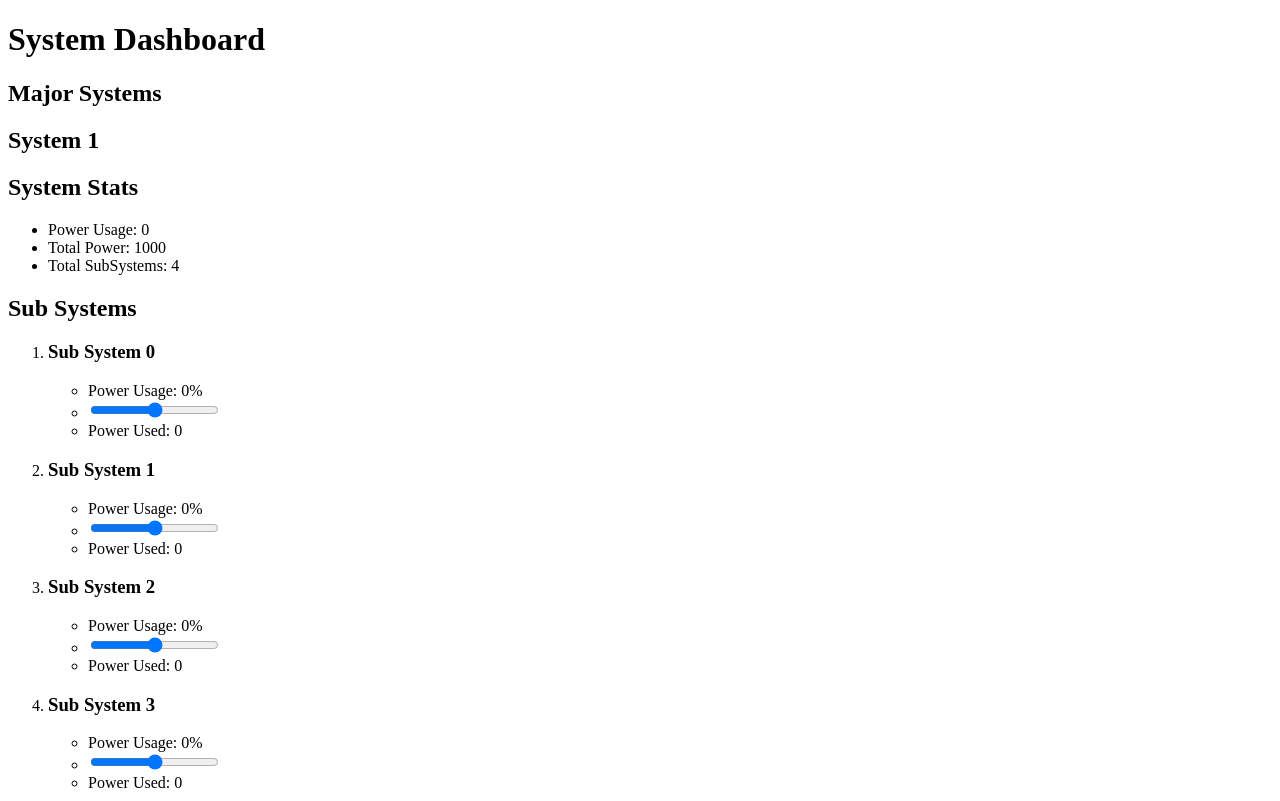
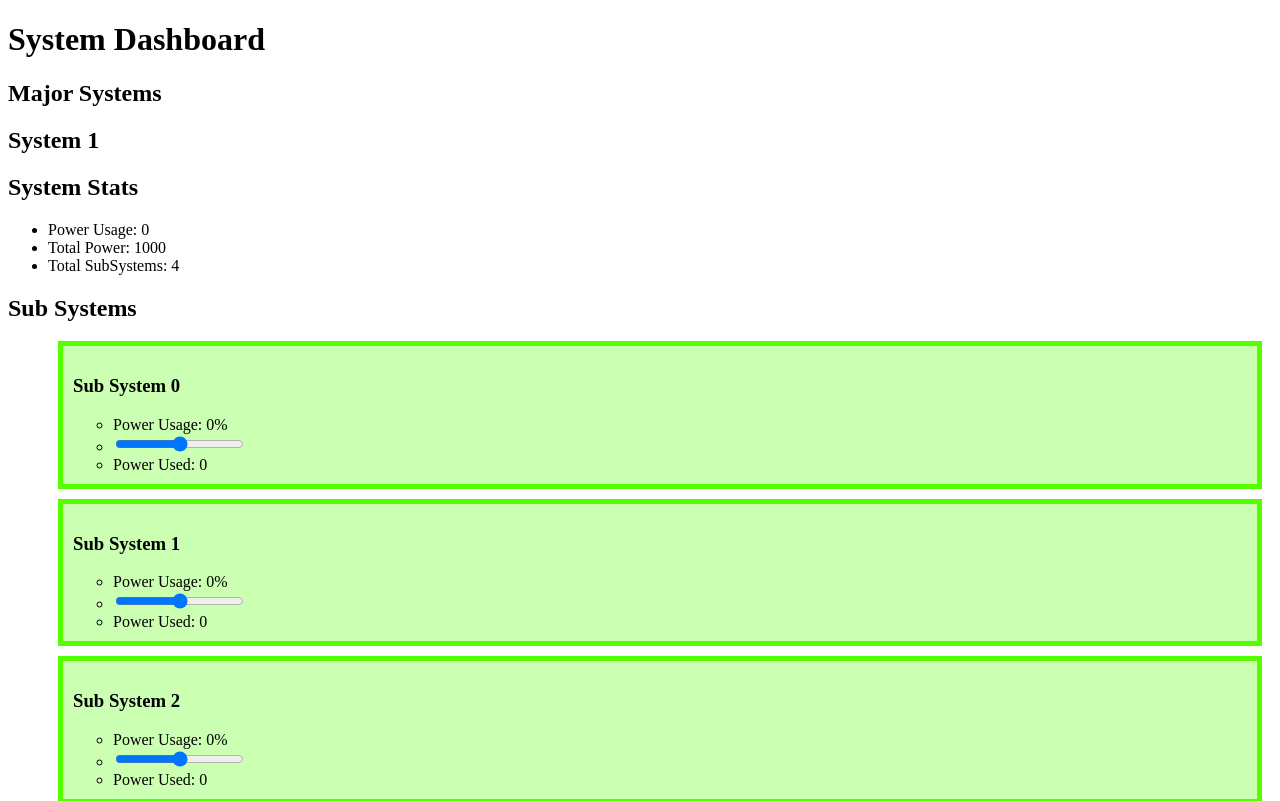
Before and after one commit to agencychief/react-app-tutorial, a React (Create React App) app: page / in a window 1280 px wide. Shown: the top 801 px of the page. Built offline with nearby package versions, Linux system fonts and the light colour scheme.

Commit message:
Styles subcomponent with styled-components

```diff
--- a/src/components/SubSystem.js
+++ b/src/components/SubSystem.js
@@ -1,9 +1,18 @@
 import React from 'react';
 import PropTypes from 'prop-types';
+import styled from 'styled-components';
+
+const SubSystemContainer = styled.li`
+  list-style: none;
+  padding: 10px;
+  margin: 10px;
+  border: 5px solid hsl(${props => props.percentageUsed || 100}, 100%, 50%);
+  background-color: hsla(${props => props.percentageUsed || 100}, 100%, 50%, .3);
+`;
 
 const SubSystem = ({systemName, powerUsage, powerUsed, updatePowerUsage}) => {
   return(
-    <li>
+    <SubSystemContainer percentageUsed={String(((powerUsage * 100) - 100) * -1)}>
       <h3>{systemName}</h3>
       <ul>
         <li>Power Usage: {`${(powerUsage * 100).toFixed(0)}%`}</li>
@@ -13,7 +22,7 @@ const SubSystem = ({systemName, powerUsage, powerUsed, updatePowerUsage}) => {
         </li>
         <li>Power Used: {powerUsed}</li>
       </ul>
-    </li>
+    </SubSystemContainer>
   );
 }
 
```
